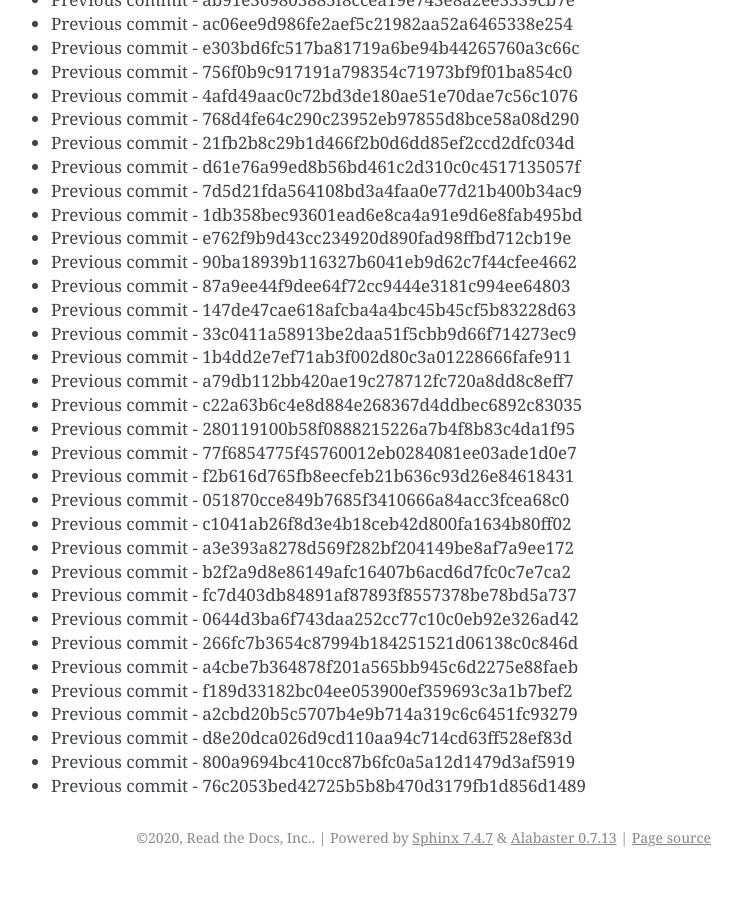
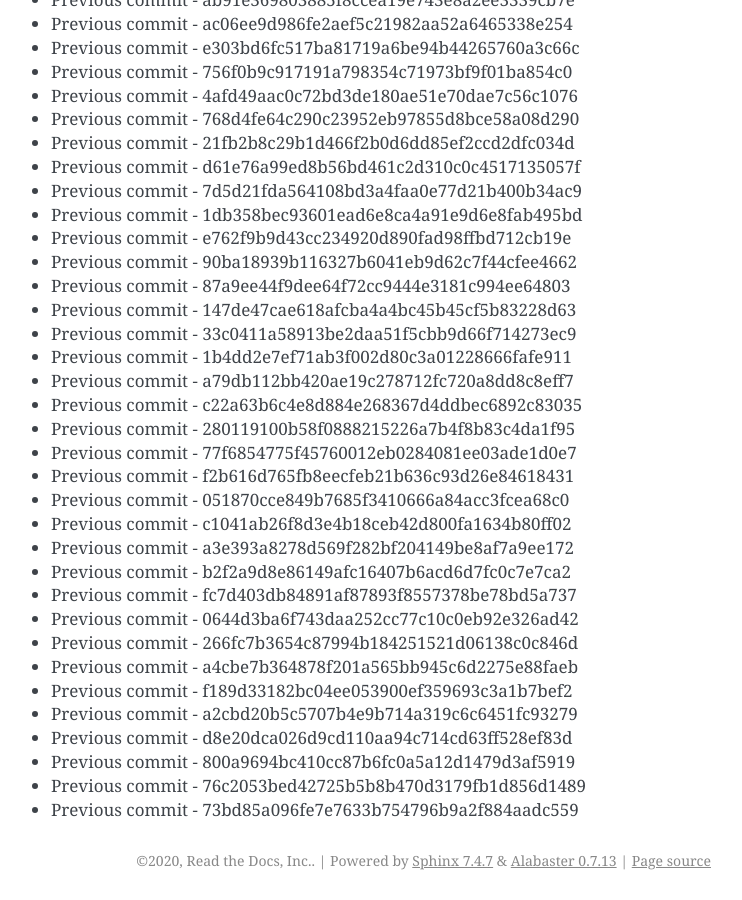
Before and after one commit to readthedocs/rtd-git-stresstest, a Sphinx documentation site: the page built from docs/updates.rst, in a window 1280 px wide and 900 px high, scrolled down 66501 px. Shown: the whole window, without its empty margins (399-1141 px from the left). Built offline with Sphinx 7.4.7, drawn with Linux system fonts in a browser that asks for light colours; before the commit the page ends 67378 px from its top, so only the background shows below that.

Commit message:
Generating commit from previous: 73bd85a096fe7e7633b754796b9a2f884aadc559

```diff
--- a/docs/updates.rst
+++ b/docs/updates.rst
@@ -2826,3 +2826,4 @@ It can be tested for any performance characteristics.
 * Previous commit - d8e20dca026d9cd110aa94c714cd63ff528ef83d
 * Previous commit - 800a9694bc410cc87b6fc0a5a12d1479d3af5919
 * Previous commit - 76c2053bed42725b5b8b470d3179fb1d856d1489
+* Previous commit - 73bd85a096fe7e7633b754796b9a2f884aadc559
```
